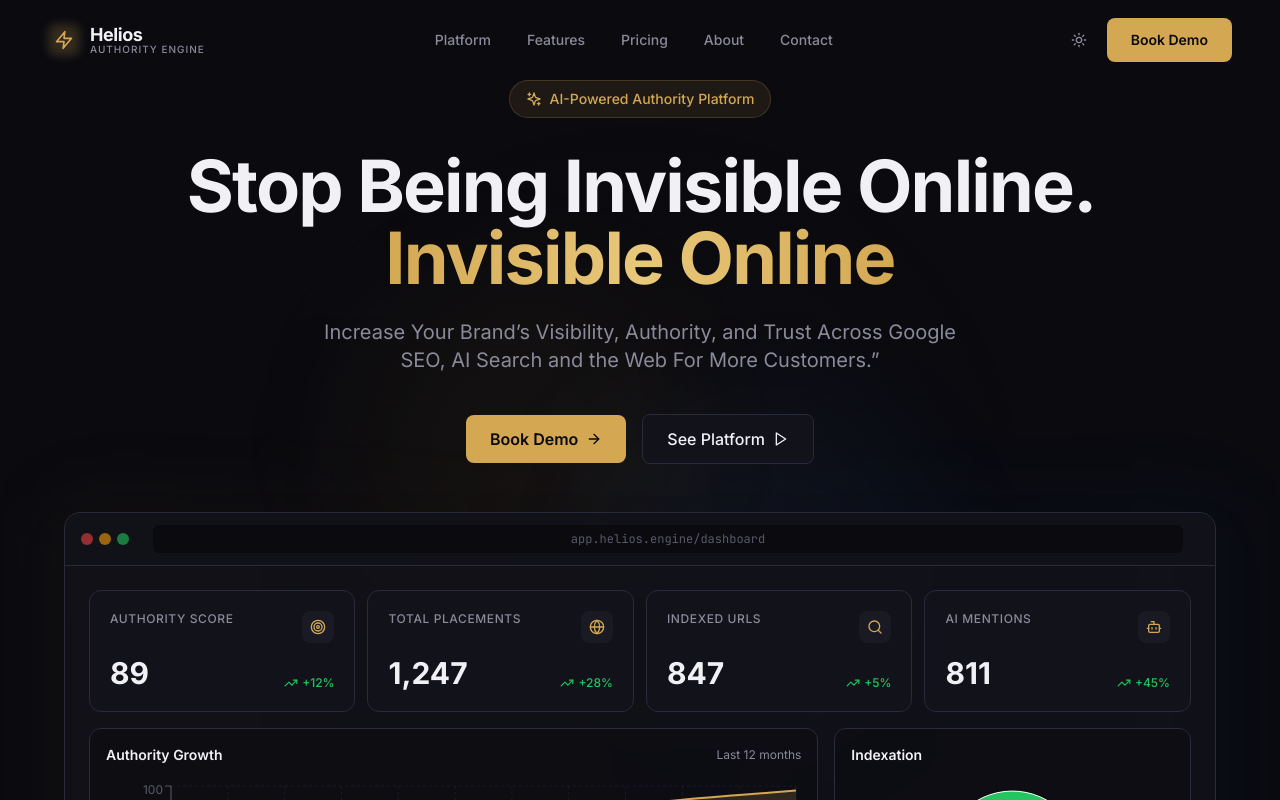
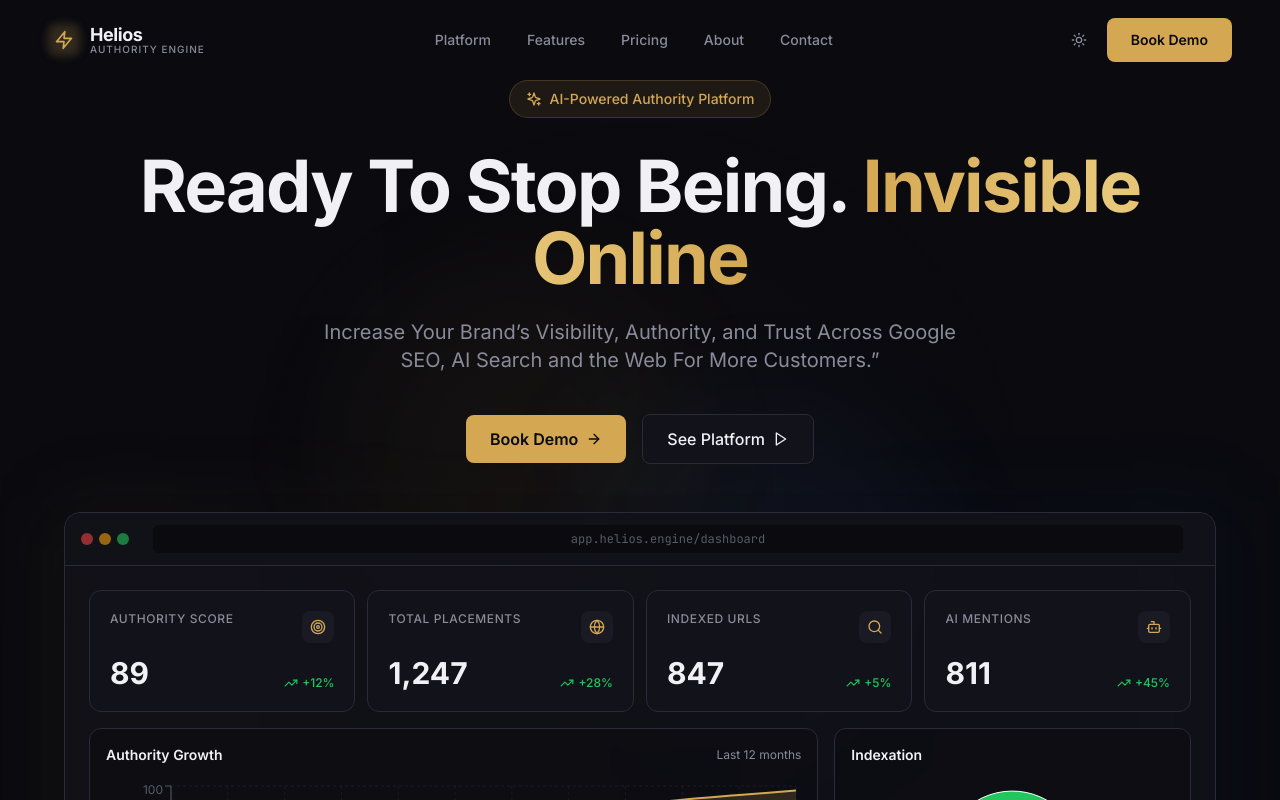
Before and after one commit to OrganicChris111/helios-authority-engine, a React (Vite) app: page / in a window 1280 px wide. Shown: the top 800 px of the page. Built offline with nearby package versions, Linux system fonts and the light colour scheme.

Commit message:
Update HomePage.tsx

```diff
--- a/src/pages/HomePage.tsx
+++ b/src/pages/HomePage.tsx
@@ -71,7 +71,7 @@
             </motion.div>
 
             <h1 className="text-4xl sm:text-5xl md:text-6xl lg:text-7xl font-bold text-helios-text tracking-tight mb-6 leading-tight">
-              Stop Being Invisible Online.{' '}
+              Ready To Stop Being.{' '}
               <span className="text-gradient-gold">Invisible Online</span>
               <br className="hidden sm:block" />
             </h1>
```
